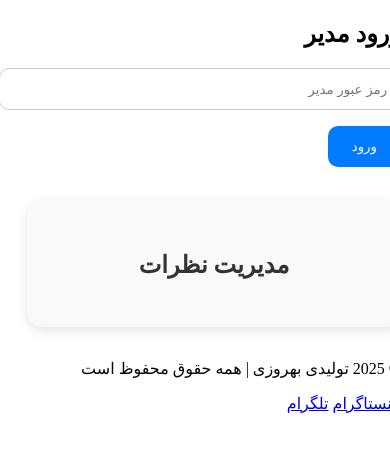
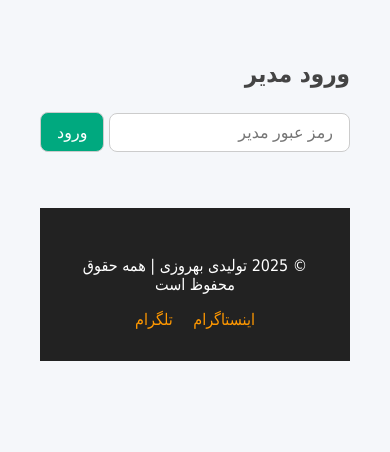
Before and after one commit to Mahdi-Behrouzi/tolidi_behrouzi, a PHP site: page /admin.html in a window 390 px wide. Shown: the top 452 px of the page. Run offline with PHP 8.4, Linux system fonts and the light colour scheme.

Commit message:
Update admin.css

```diff
--- a/admin.css
+++ b/admin.css
@@ -1,47 +1,94 @@
-.comment-section,
-.admin-panel {
-  background: #f9f9f9;
+body {
+  font-family: 'Tahoma', sans-serif;
+  background: #f5f7fa;
+  color: #333;
   padding: 2rem;
-  border-radius: 16px;
-  max-width: 600px;
-  margin: 2rem auto;
-  box-shadow: 0 4px 12px rgba(0,0,0,0.1);
 }
 
-.comment-section h2,
-.admin-panel h2,
-.admin-panel h3 {
-  text-align: center;
-  color: #333;
+h2 {
+  color: #444;
   margin-bottom: 1rem;
 }
 
-input, textarea {
-  width: 100%;
-  padding: 0.8rem;
-  margin-bottom: 1rem;
+input, button {
+  padding: 0.6rem 1rem;
+  margin: 0.5rem 0;
   border: 1px solid #ccc;
-  border-radius: 10px;
+  border-radius: 8px;
+  font-size: 1rem;
 }
 
 button {
-  background: #007bff;
-  color: white;
-  padding: 0.8rem 1.5rem;
-  border: none;
-  border-radius: 10px;
+  background-color: #00a97f;
+  color: #fff;
   cursor: pointer;
+  transition: 0.3s;
 }
 
 button:hover {
-  background: #0056b3;
+  background-color: #007a5e;
+}
+
+.hidden {
+  display: none;
 }
 
 .comment-card {
   background: #fff;
-  border-left: 5px solid #007bff;
+  border: 1px solid #ddd;
+  margin-top: 1rem;
   padding: 1rem;
-  border-radius: 12px;
-  margin-bottom: 1rem;
-  box-shadow: 0 2px 6px rgba(0,0,0,0.05);
+  border-radius: 8px;
 }
+
+.comment-card p {
+  margin: 0.5rem 0;
+}
+
+.actions button {
+  margin-left: 0.5rem;
+}
+
+.error {
+  color: red;
+}
+footer {
+  background: #222;
+  color: white;
+  text-align: center;
+  padding: 2rem;
+  margin-top: 3rem;
+}
+
+footer .socials a {
+  color: #ff9800;
+  margin: 0 0.5rem;
+  text-decoration: none;
+}
+
+@media (max-width: 768px) {
+  #menu-btn {
+    display: block;
+  }
+
+  #main-nav {
+    position: absolute;
+    top: 60px;
+    right: 0;
+    background: #222;
+    width: 200px;
+    height: 100vh;
+    display: none;
+    flex-direction: column;
+    padding: 1rem;
+  }
+
+  #main-nav.open {
+    display: flex;
+  }
+
+  #main-nav ul {
+    flex-direction: column;
+    gap: 1rem;
+  }
+}
```
